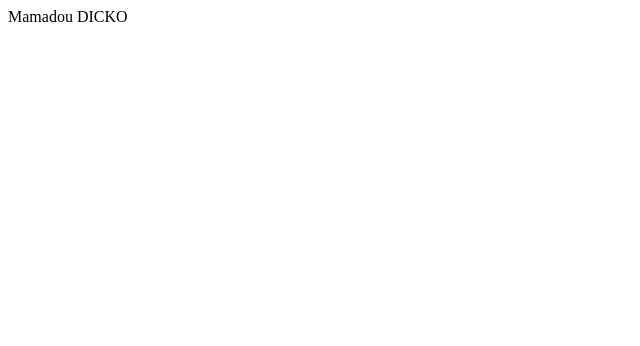
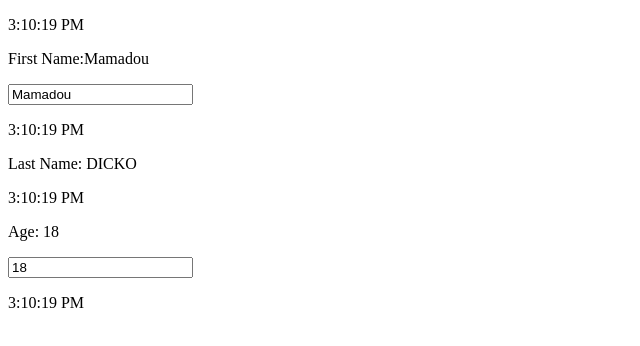
Before and after one commit to mamadoudicko/avoid-unnecessary-rendering, a React (Vite) app: page / in a window 1280 px wide. Shown: the top 346 px of the page, without its empty margins (0-640 px from the left). Built offline with nearby package versions, Linux system fonts and the light colour scheme.

Commit message:
✨ add user profile form

```diff
--- /dev/null
+++ b/src/Age.tsx
@@ -0,0 +1,19 @@
+import React, { useState } from "react";
+
+export const Age = () => {
+  const [age, setAge] = useState<number>(18);
+
+  console.log("Age re-rendered");
+
+  const handleAgeChange = (event: React.ChangeEvent<HTMLInputElement>) => {
+    setAge(parseInt(event.target.value));
+  };
+
+  return (
+    <div>
+      <p>Age: {age}</p>
+      <input type="number" value={age} onChange={handleAgeChange} />
+      <p>{new Date().toLocaleTimeString()}</p>
+    </div>
+  );
+};
--- a/src/App.tsx
+++ b/src/App.tsx
@@ -1,7 +1,10 @@
-import { useState } from "react";
+import { User } from "./types";
+import { UserProfile } from "./UserProfile";
+
+const USER: User = { firstName: "Mamadou", lastName: "DICKO", age: 15 };
 
 function App() {
-  return <div className="App">Mamadou DICKO</div>;
+  return <UserProfile user={USER} />;
 }
 
 export default App;
--- /dev/null
+++ b/src/FirstName.tsx
@@ -0,0 +1,18 @@
+import React from "react";
+
+type FirstNameProps = {
+  firstName: string;
+  onFirstNameChange: (event: React.ChangeEvent<HTMLInputElement>) => void;
+};
+
+export const FirstName = ({ firstName, onFirstNameChange }: FirstNameProps) => {
+  console.log("FirstName re-rendered");
+
+  return (
+    <div>
+      <p>First Name:{firstName}</p>
+      <input value={firstName} onChange={onFirstNameChange} />
+      <p>{new Date().toLocaleTimeString()}</p>
+    </div>
+  );
+};
--- /dev/null
+++ b/src/LastName.tsx
@@ -0,0 +1,16 @@
+import React from "react";
+
+type LastNameProps = {
+  lastName: string;
+};
+
+export const LastName = ({ lastName }: LastNameProps) => {
+  console.log("LastName re-rendered");
+
+  return (
+    <div>
+      <p>Last Name: {lastName}</p>
+      <p>{new Date().toLocaleTimeString()}</p>
+    </div>
+  );
+};
--- /dev/null
+++ b/src/UserProfile.tsx
@@ -0,0 +1,31 @@
+import React, { useState } from "react";
+import { FirstName } from "./FirstName";
+import { LastName } from "./LastName";
+import { Age } from "./Age";
+import { User } from "./types";
+
+type UserProfileProps = {
+  user: User;
+};
+
+export const UserProfile = ({ user }: UserProfileProps) => {
+  const [firstName, setFirstName] = useState<string>(user.firstName);
+
+  const handleFirstNameChange = (
+    event: React.ChangeEvent<HTMLInputElement>
+  ) => {
+    setFirstName(event.target.value);
+  };
+
+  return (
+    <div>
+      <p>{new Date().toLocaleTimeString()}</p>
+      <FirstName
+        firstName={firstName}
+        onFirstNameChange={handleFirstNameChange}
+      />
+      <LastName lastName={user.lastName} />
+      <Age />
+    </div>
+  );
+};
--- /dev/null
+++ b/src/types.ts
@@ -0,0 +1,5 @@
+export type User = {
+  firstName: string;
+  lastName: string;
+  age: number;
+};
```
